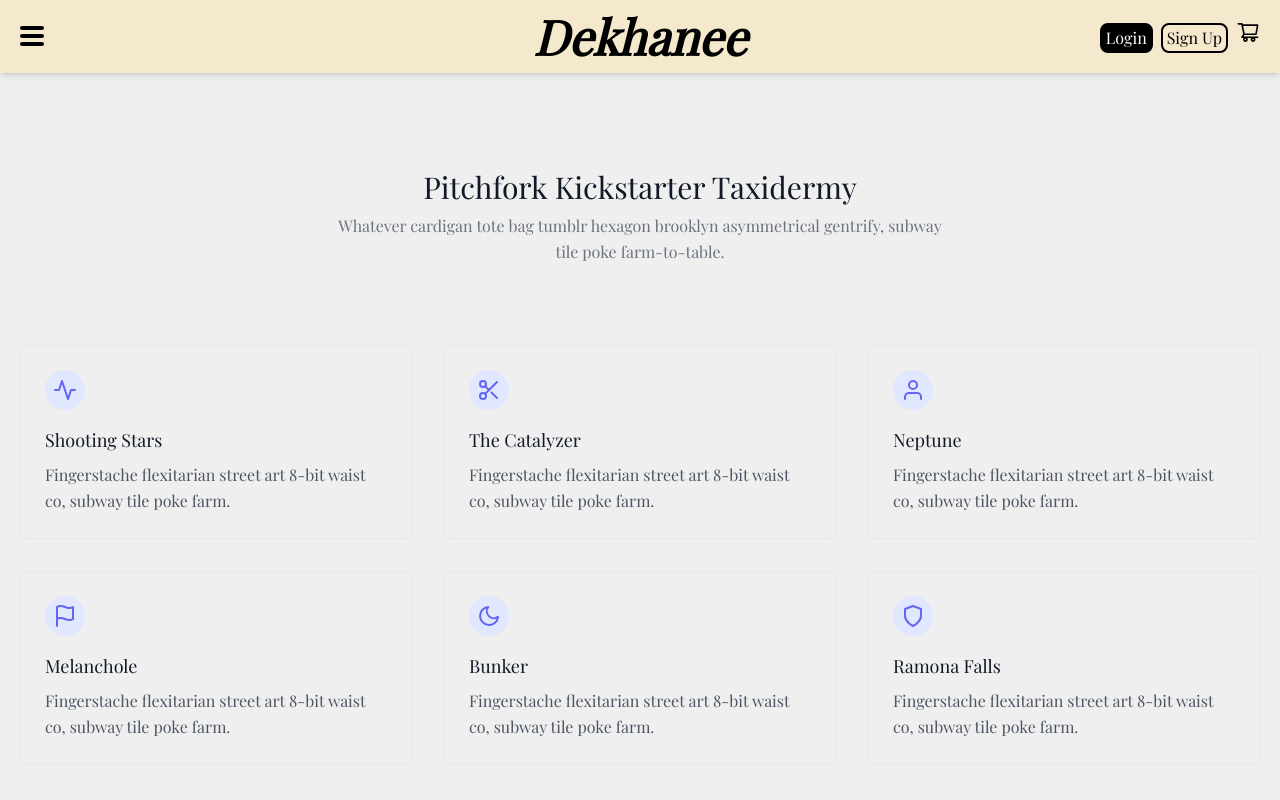
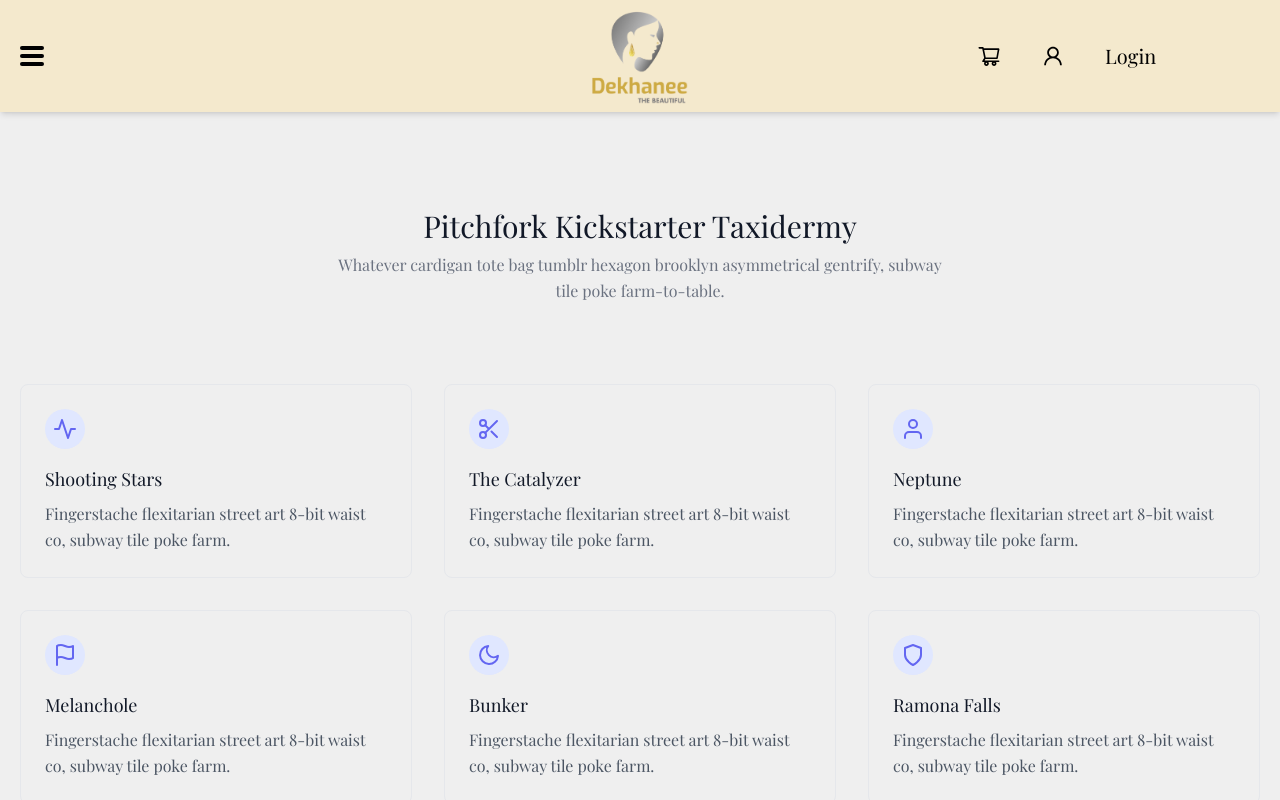
Before and after one commit to Grbmax/Dekhanee, a Next.js app: page / in a window 1280 px wide. Shown: the top 800 px of the page. Built offline with nearby package versions, Linux system fonts and the light colour scheme; a web font is replaced by a local one.

Commit message:
fixed navbar

```diff
--- a/components/Hamburger.jsx
+++ b/components/Hamburger.jsx
@@ -4,7 +4,7 @@ function MobileNav({ open, setOpen }) {
   return (
     <div
       className={`fixed top-0 left-0 h-screen w-full bg-[#F4E9CD] text-black bg-opacity-95 transform ${
-        open ? "-translate-y-0" : "-translate-y-full"
+        open ? "-translate-x-0" : "-translate-x-full"
       } transition-transform duration-300 ease-in-out filter  `}
     >
       <div className="flex flex-col justify-center items-center mt-28">
--- a/components/Navbar.tsx
+++ b/components/Navbar.tsx
@@ -1,13 +1,13 @@
-
 
 import React from "react";
 import Hamburger from "./Hamburger";
 import Link from "next/link";
-import { AiOutlineShoppingCart, AiOutlineCloseCircle, AiFillMinusCircle, AiFillPlusCircle } from 'react-icons/ai'
+import { AiOutlineShoppingCart, AiOutlineCloseCircle, AiFillMinusCircle, AiFillPlusCircle,AiOutlineUser} from 'react-icons/ai'
 import { useRef } from "react";
+import Image from "next/image";
+import DekhaneeLogo from "../public/DekhaneeLogo.png"
 
 const Navbar = ({ cart, addToCart, removeFromCart, clearCart, subTotal }) => {
-  console.log(cart, addToCart, removeFromCart, clearCart, subTotal)
   const ref = useRef<HTMLInputElement | null>(null);
   const toggleCart = () => {
     if (!ref.current) return;
@@ -24,26 +24,35 @@ const Navbar = ({ cart, addToCart, removeFromCart, clearCart, subTotal }) => {
   return (
     <>
 
-      <div className="flex items-center justify-center shadow-md bg-[#F4E9CD] w-full text-black z-10">
-        <div className=" w-1/3">
+      <div id="navbar" className="sticky top-0 flex items-center shadow-md bg-[#F4E9CD] w-full text-black">
+
+        <div id="menu" className="w-1/3 justify-start">
           <Hamburger />
         </div>
-        <div className=" text-center w-1/3 text-black text-2xl md:text-4xl lg:text-5xl italic font-semibold">
-          <Link href={""}>Dekhanee</Link>
+
+        <div id="logo" className=" flex justify-center text-center w-1/3 text-black text-2xl md:text-4xl lg:text-5xl italic font-semibold">
+        <Image src={DekhaneeLogo} alt="profilepciture" height={8*14} width={8*14} className='p-2'/>
+          {/* <Link href={""}>Dekhanee</Link> */}
         </div>
-        <div className="w-1/3 text-right p-5">
-          <div className="space-x-2">
-            <button className="border-2 border-black p-1 rounded-lg bg-black text-white hover:bg-transparent hover:text-black">
-              Login
+
+        <div className="mx-auto flex justify-center items-center space-x-10">
+
+          <div className="flex justify-center items-center">
+            <button onClick={toggleCart}>
+              <AiOutlineShoppingCart className="h-6 w-6" />
             </button>
-            <button className="border-2 border-black p-1 rounded-lg hover:bg-black hover:text-white">
-              Sign Up
+          </div>
+
+          <div className="flex justify-center items-center">
+            <button>
+              <AiOutlineUser className="h-6 w-6"/>
             </button>
-            <button onClick={toggleCart}>
-              <AiOutlineShoppingCart className="text-2xl" />
-            </button>
+          </div>
 
+          <div className="flex justify-center items-center">
+            <button className=" text-black text-xl">Login</button>
           </div>
+
           <div ref={ref} className={`sideCart w-72 h-[100vh] absolute top-0 right-0 bg-[#F4E9CD] p-10 transform transition-transform ${Object.keys(cart).length !== 0 ? 'translate-x-0': 'translate-x-full'}`}>
             <span onClick={toggleCart} className="absolute top-5 right-2 cursor-pointer text-2xl"><AiOutlineCloseCircle /></span>
             <h2 className="font-bold text-xl text-center"> Shoping Cart </h2>
@@ -67,6 +76,7 @@ const Navbar = ({ cart, addToCart, removeFromCart, clearCart, subTotal }) => {
             <Link href={'/checkout'}><button className="flex mt-16 border-0 border-black py-2 px-8 focus:outline-none">Checkout</button></Link>
             <button onClick={clearCart} className="flex mt-16 border-2 border-black py-2 px-8 focus:outline-none">clear cart</button>
           </div>
+
         </div>
       </div>
     </>
--- a/pages/account.tsx
+++ b/pages/account.tsx
@@ -1,14 +1,13 @@
 import Image from 'next/image'
 import profilepicture from "../public/profilepicture.png"
 import React from 'react'
-import Navbar from '../components/Navbar'
 import { AiOutlineArrowRight } from 'react-icons/ai';
 
 const account = () => {
   return (
-    <>
-    <Navbar/>
-    <div className='bg-[#FFFFFF] w-full h-screen'>
+
+
+    <div className='bg-[#FFFFFF] w-full h-auto'>
 
         <div id='first_section' className='bg-[#EFEFEF] flex w-full h-36 items-center px-16 space-x-16'>
             <Image src={profilepicture} alt="profilepciture" height={8*12} width={8*12} className="border border-[#F4E9CD] rounded-full"/>
@@ -17,38 +16,36 @@ const account = () => {
 
         <div id='second_section' className='bg-[#FFFFFF] w-full flex flex-col space-y-8 py-8'>
 
-          <div id='orderHistory' className='bg-[#FFFFFF] box-content h-24 w-10/12 border-black border m-auto flex items-center justify-between'>
-            <p className='text-2xl p-8'>Order History</p>
+          <div id='orderHistory' className='bg-[#FFFFFF]  hover:bg-[#EFEFEF] box-content h-24 w-10/12 border-black border m-auto flex items-center justify-between'>
+            <p className='text-xl p-8'>Order History</p>
             <AiOutlineArrowRight className='h-8 w-8 mx-8'/>
           </div>
-          <div id='loginSecurity' className='bg-[#FFFFFF] box-content h-24 w-10/12 border-black border m-auto flex items-center justify-between'>
-            <p className='text-2xl p-8'>Login & Security</p>
+          <div id='yourAddresses' className='bg-[#FFFFFF] hover:bg-[#EFEFEF] box-content h-24 w-10/12 border-black border m-auto flex items-center justify-between'>
+            <p className='text-xl p-8'>Your Addresses</p>
             <AiOutlineArrowRight className='h-8 w-8 mx-8'/>
           </div>
-          <div id='yourAddresses' className='bg-[#FFFFFF] box-content h-24 w-10/12 border-black border m-auto flex items-center justify-between'>
-            <p className='text-2xl p-8'>Your Addresses</p>
+          <div id='paymentOptions' className='bg-[#FFFFFF] hover:bg-[#EFEFEF] box-content h-24 w-10/12 border-black border m-auto flex items-center justify-between'>
+            <p className='text-xl p-8'>Payment Options</p>
             <AiOutlineArrowRight className='h-8 w-8 mx-8'/>
           </div>
-          <div id='paymentOptions' className='bg-[#FFFFFF] box-content h-24 w-10/12 border-black border m-auto flex items-center justify-between'>
-            <p className='text-2xl p-8'>Payment Options</p>
+          <div id='loginSecurity' className='bg-[#FFFFFF] hover:bg-[#EFEFEF] box-content h-24 w-10/12 border-black border m-auto flex items-center justify-between'>
+            <p className='text-xl p-8'>Login & Security</p>
             <AiOutlineArrowRight className='h-8 w-8 mx-8'/>
           </div>
-          <div id='contactUs' className='bg-[#FFFFFF] box-content h-24 w-10/12 border-black border m-auto flex items-center justify-between'>
-            <p className='text-2xl p-8'>Contact Us</p>
+          <div id='contactUs' className='bg-[#FFFFFF] hover:bg-[#EFEFEF] box-content h-24 w-10/12 border-black border m-auto flex items-center justify-between'>
+            <p className='text-xl p-8'>Contact Us</p>
             <AiOutlineArrowRight className='h-8 w-8 mx-8'/>
           </div>
 
         </div>
 
-        <div id='logout' className='bg-[#FFFFFF] h-24 w-10/12 m-auto flex items-center justify-center'>
-          <button>
-            <p className='text-2xl'>Logout</p>
-          </button>
-        </div>
+        {/* <div id='logout' className='bg-[#FFFFFF] h-24 w-10/12 m-auto flex items-center justify-center'>
+          <button className='text-xl'>Logout</button>
+        </div> */}
 
     </div>
 
-    </>
+
   )
 }
 
```
Also changed, not shown: public/DekhaneeLogo.png (renamed from public/Dekhanee-Logo.png).
